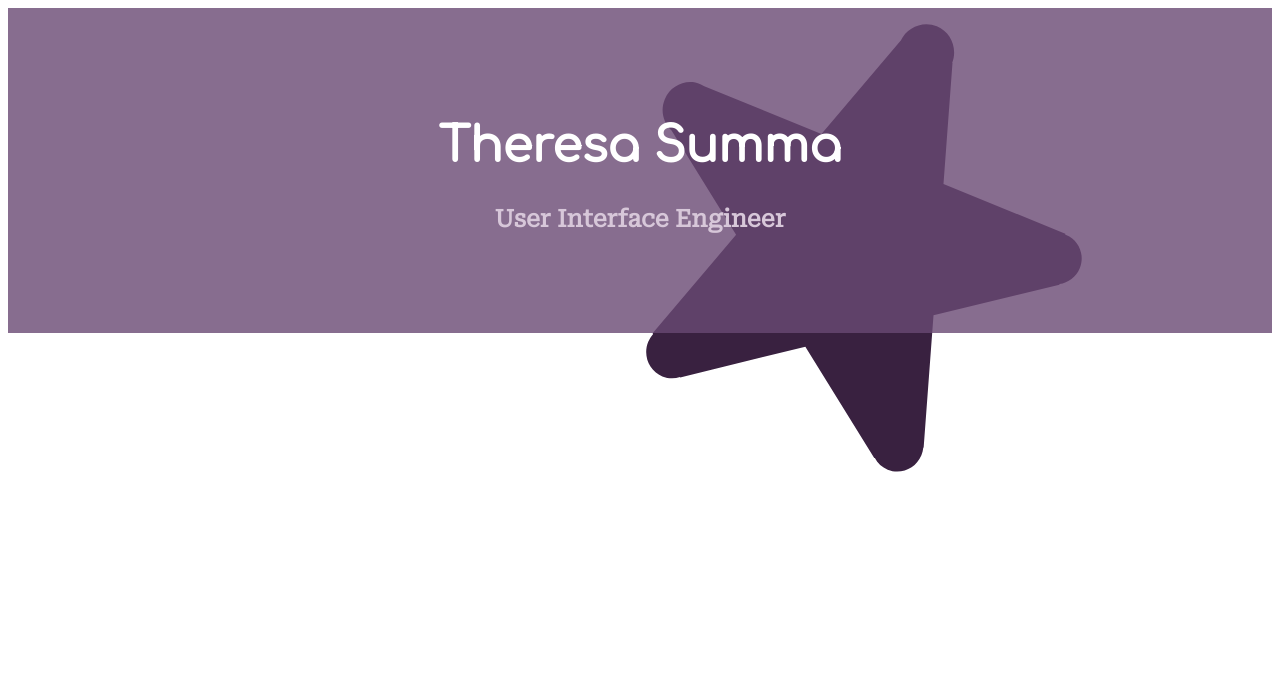
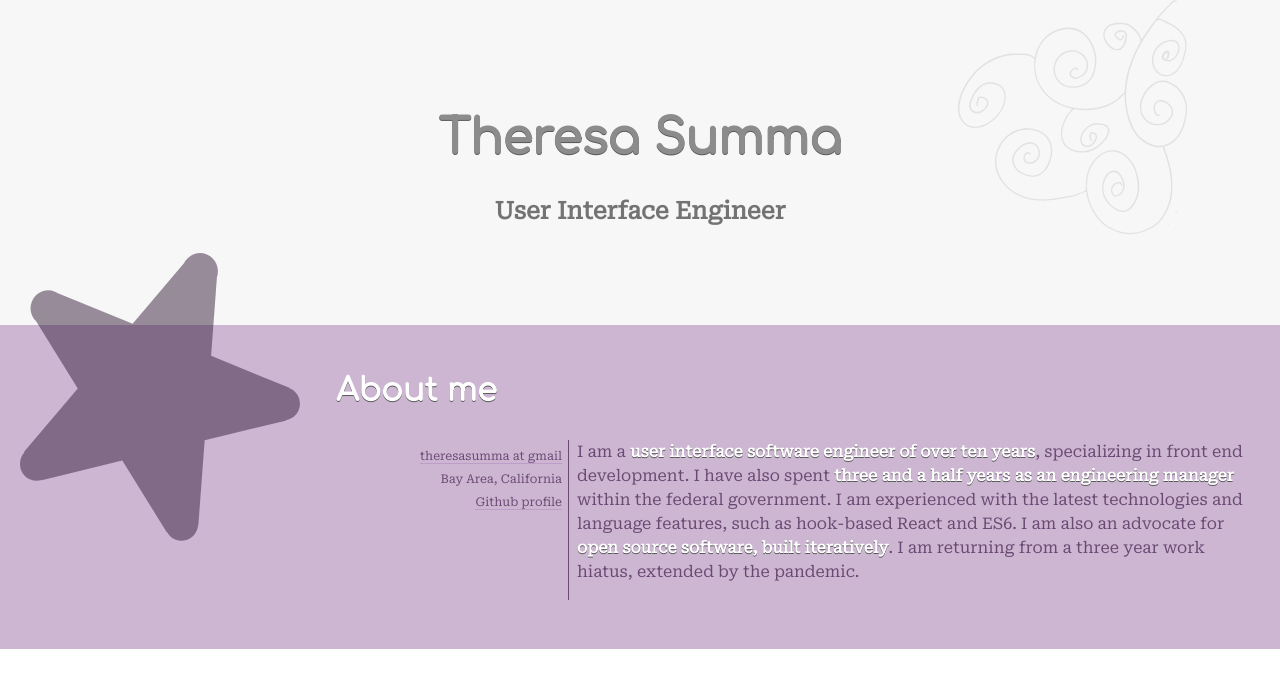
Before and after one commit to theresaanna/theresasumma, a Gatsby site: page / in a window 1280 px wide. Built offline with nearby package versions, Linux system fonts and the light colour scheme; Gatsby itself is replaced by a stand-in of ours.

Commit message:
header and intro section start

```diff
--- a/package.json
+++ b/package.json
@@ -14,6 +14,7 @@
     "clean": "gatsby clean"
   },
   "dependencies": {
+    "@drewbot/sass-flexbox-grid": "^2.0.7",
     "gatsby": "^4.7.2",
     "gatsby-plugin-google-fonts": "^1.0.1",
     "gatsby-plugin-sass": "^5.7.0",
--- /dev/null
+++ b/src/components/Intro.js
@@ -0,0 +1,32 @@
+import * as React from "react"
+
+import "./Intro.sass"
+import LargePurpleStar from "../images/dark-purple-star.svg"
+
+const Intro = () => {
+  return (
+    <div className="intro row">
+      <div className="purple-star col-sm-3">
+        <img src={LargePurpleStar} className="large-star"/>
+      </div>
+      <div className="about-me col-sm-9">
+        <h3>About me</h3>
+        <div className="row">
+          <ul className="contact col-sm-3">
+            <li><a href="mailto:theresasumma@gmail.com">theresasumma at gmail</a></li>
+            <li>Bay Area, California</li>
+            <li><a href="https://github.com/theresaanna">Github profile</a></li>
+          </ul>
+          <div className="about-text col-sm-9">
+            <p>I am a <span className="emphasis">user interface software engineer of over ten years</span>, specializing in front end development.
+  I have also spent <span className="emphasis">three and a half years as an engineering manager</span> within the federal
+  government. I am experienced with the latest technologies and language features, such as hook-based React and ES6. I am also an advocate for <span className="emphasis">open source software, built iteratively</span>. I am returning from a
+  three year work hiatus, extended by the pandemic.</p>
+          </div>
+        </div>
+      </div>
+    </div>
+  )
+}
+
+export default Intro
--- /dev/null
+++ b/src/components/Intro.sass
@@ -0,0 +1,48 @@
+.intro
+  background-color: rgba(154, 111, 166, 0.5)
+  color: #6a4973
+  width: 100%
+
+h3
+  color: #fff
+  font-family: "Comfortaa", sans-serif
+  font-size: 2em
+  text-shadow: 0 1px #595959
+
+.large-star
+  position: relative
+  top: -5.5em
+  opacity: .5
+
+.about-me
+
+  .about-text
+    line-height: 1.5em
+    border-left: 1px solid #6a4973
+    padding: 0 0 0 0.5em
+
+    p
+      margin-top: 0
+
+    .emphasis
+      color: #ffffff
+      text-shadow: 0 1px #595959
+      font-weight: bold
+
+  .contact
+    text-align: right
+    list-style: none
+    padding: 0 0.5em 0 0
+    font-size: .75em
+    margin-top: 0
+
+    li
+      margin: .75em 0
+
+      a, a:link
+        color: #6a4973
+        border-bottom: 1px solid #be9dc9
+        text-decoration: none
+
+      a:active, a:hover
+        border-bottom: 1px solid #6a4973
--- a/src/components/PageHeader.js
+++ b/src/components/PageHeader.js
@@ -1,7 +1,6 @@
 import * as React from "react"
 
 import "./PageHeader.sass"
-import DarkPurpleStar from "../images/dark-purple-star.svg"
 
 const PageHeader = () => {
   return (
@@ -9,7 +8,6 @@ const PageHeader = () => {
       <div className="headers">
         <h1>Theresa Summa</h1>
         <h2>User Interface Engineer</h2>
-        <img src={DarkPurpleStar} className="large-star"/>
       </div>
     </header>
   )
--- a/src/components/PageHeader.sass
+++ b/src/components/PageHeader.sass
@@ -1,26 +1,27 @@
 .main
-  background-color: rgba(106, 73, 115, 0.8)
-  color: #D7C7D9
-  position: relative
-  display: table
+  background-color: #f7f7f7
+  color: #737373
   width: 100%
   text-align: center
 
-  .headers
-    display: table-cell
-    vertical-align: middle
+  .headers, .star-container
     padding: 5em 0
 
+  .star-container
+    .large-star
+      width: 10em
+      transform: rotate(45deg)
+
+  .headers
+    background-image: url('../images/gray-right-upper-corner-swirls.svg')
+    background-repeat: no-repeat
+    background-position: right
+
     h1
-      color: #fff
+      color: #8C8C8C
       font-family: "Comfortaa", sans-serif
       font-size: 3em
+      text-shadow: 0 1px #595959
 
     h2
       font-family: "Roboto Serif", serif
-
-  .large-star
-    width: 28em
-    position: absolute
-    top: 1em
-    z-index: -1
--- a/src/pages/index.js
+++ b/src/pages/index.js
@@ -1,14 +1,18 @@
 import * as React from "react"
 
 import PageHeader from "../components/PageHeader"
+import Intro from "../components/Intro"
 import JobList from "../components/JobList"
 import PageFooter from "../components/PageFooter"
 import "./index.sass"
+
+import "../libs/sass-flexbox-grid/main.min.css"
 
 const IndexPage = () => {
   return (
     <div className="container">
       <PageHeader/>
+      <Intro/>
       <JobList/>
       <PageFooter/>
     </div>
--- a/src/pages/index.sass
+++ b/src/pages/index.sass
@@ -1,3 +1,8 @@
 html
   padding: 0
   margin: 0
+
+body
+  font-family: "Roboto Serif", serif
+  padding: 0
+  margin: 0
```
Also changed, not shown: src/images/gray-right-upper-corner-swirls.svg (added), src/libs/sass-flexbox-grid/main.min.css (added), 1 other file.
